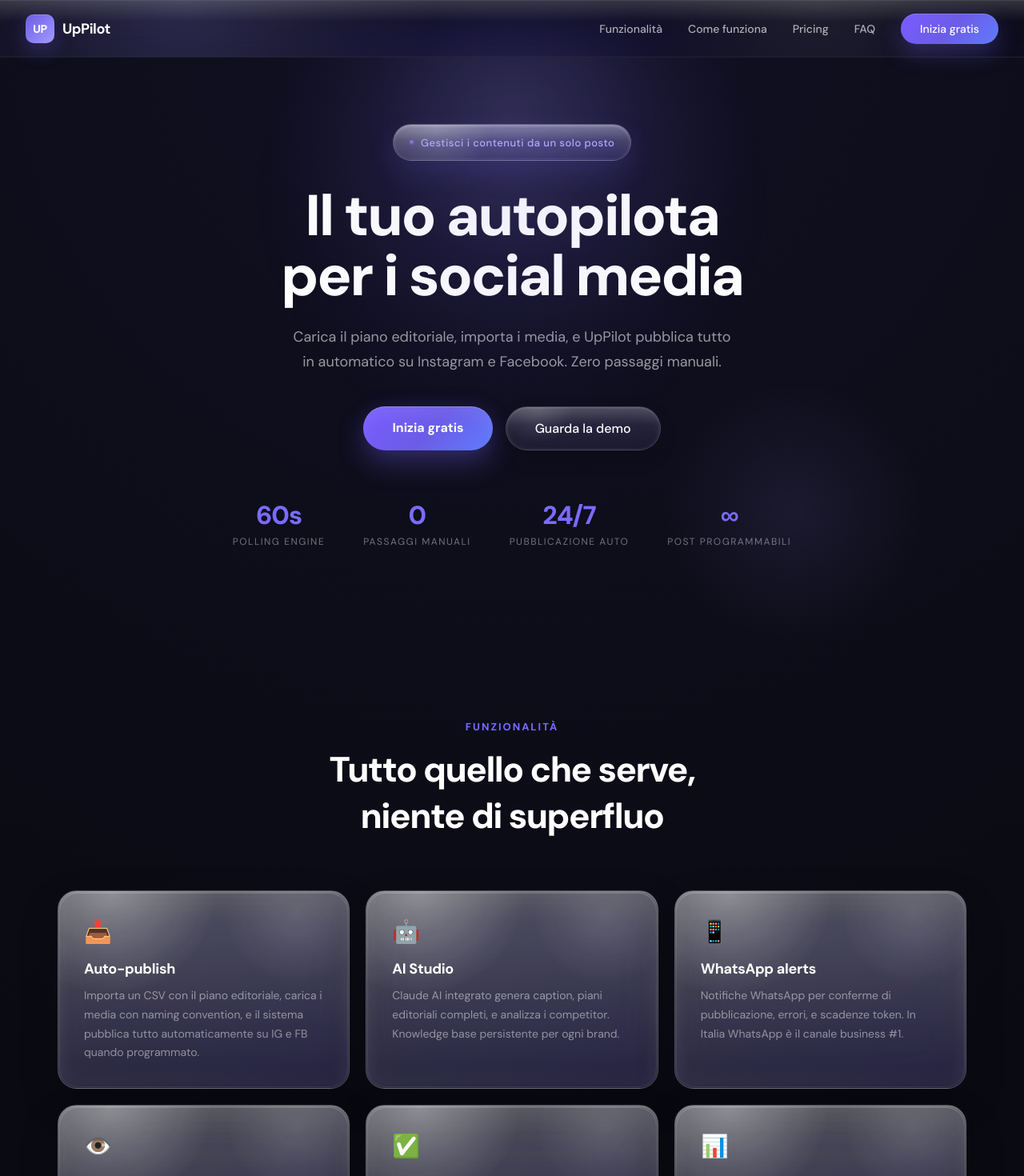
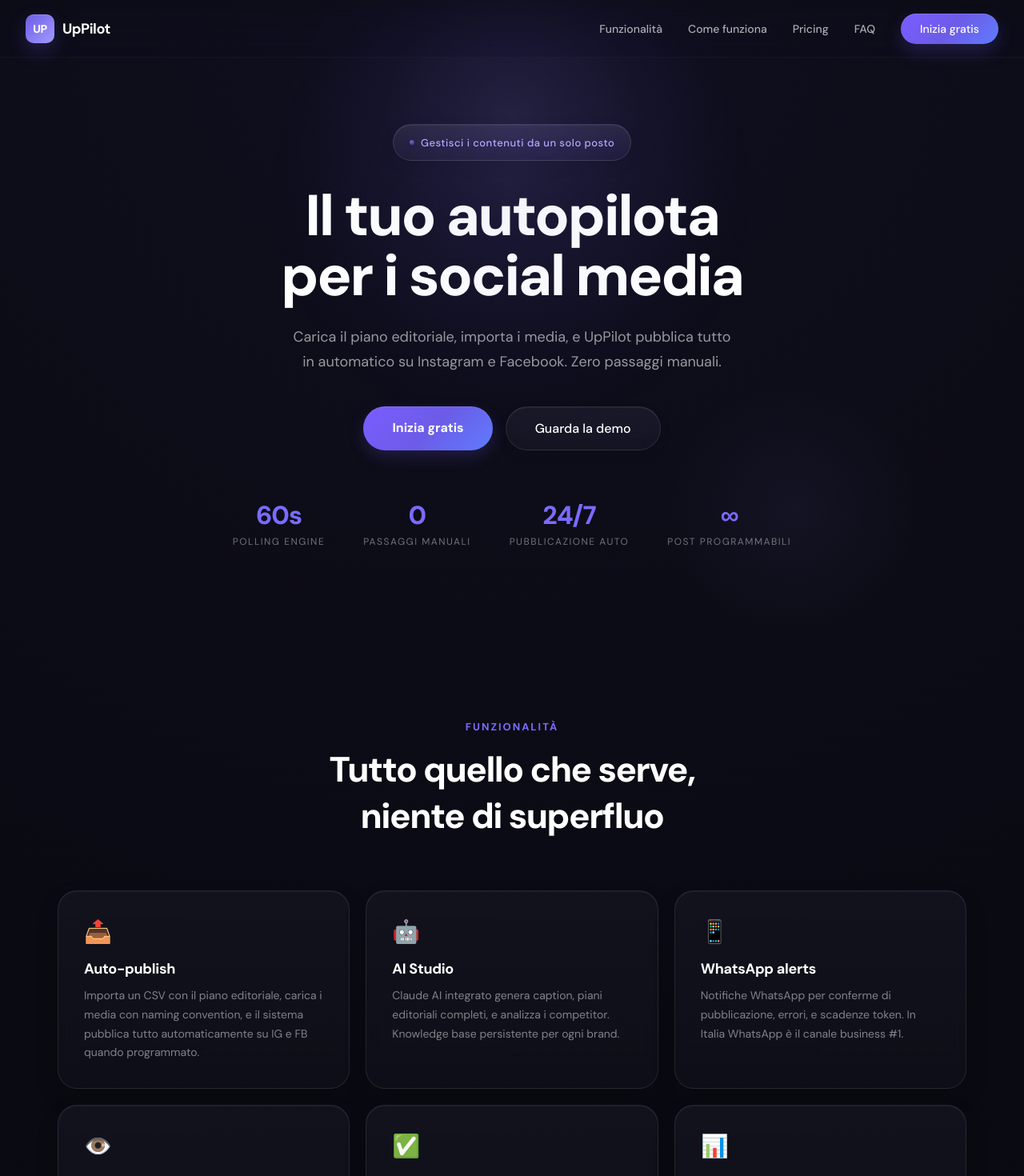
Before and after one commit to skiliz/landing-cosmos, a Next.js app: page / in a window 1280 px wide. Shown: the top 1470 px of the page at 80% size. Built offline with nearby package versions, Linux system fonts and the light colour scheme.

Commit message:
update landing design

```diff
--- a/app/globals.css
+++ b/app/globals.css
@@ -15,7 +15,7 @@
 
 body {
   background:
-    radial-gradient(circle at top, rgba(108, 92, 231, 0.08), transparent 28%),
+    radial-gradient(circle at top, rgba(108, 92, 231, 0.06), transparent 26%),
     linear-gradient(180deg, #0a0a12 0%, #090910 100%);
   font-family: "DM Sans", "Helvetica Neue", sans-serif;
   color: #fff;
@@ -75,43 +75,29 @@
   display: flex;
   align-items: center;
   justify-content: space-between;
-  border-bottom: 1px solid rgba(255, 255, 255, 0.07);
+  border-bottom: 1px solid rgba(255, 255, 255, 0.04);
   transition:
     background 0.35s ease,
     border-color 0.35s ease,
     box-shadow 0.35s ease,
     backdrop-filter 0.35s ease,
     -webkit-backdrop-filter 0.35s ease;
-  background: linear-gradient(180deg, rgba(14, 14, 24, 0.58), rgba(14, 14, 24, 0.22));
-  backdrop-filter: blur(16px) saturate(150%);
-  -webkit-backdrop-filter: blur(16px) saturate(150%);
-  box-shadow:
-    inset 0 1px 0 rgba(255, 255, 255, 0.08),
-    inset 0 -1px 0 rgba(255, 255, 255, 0.02);
+  background: linear-gradient(180deg, rgba(12, 12, 19, 0.42), rgba(12, 12, 19, 0.14));
+  backdrop-filter: blur(8px) saturate(120%);
+  -webkit-backdrop-filter: blur(8px) saturate(120%);
+  box-shadow: none;
 }
 
 .nav::before {
-  content: "";
-  position: absolute;
-  inset: 0;
-  background:
-    linear-gradient(180deg, rgba(255, 255, 255, 0.18), transparent 38%),
-    radial-gradient(circle at 18% 0%, rgba(162, 155, 254, 0.22), transparent 30%),
-    radial-gradient(circle at 80% 0%, rgba(255, 255, 255, 0.08), transparent 22%);
-  opacity: 0.9;
-  pointer-events: none;
+  content: none;
 }
 
 .nav.scrolled {
-  background: linear-gradient(180deg, rgba(18, 18, 30, 0.84), rgba(18, 18, 30, 0.52));
-  backdrop-filter: blur(28px) saturate(190%);
-  -webkit-backdrop-filter: blur(28px) saturate(190%);
-  border-bottom-color: rgba(255, 255, 255, 0.14);
-  box-shadow:
-    0 16px 44px rgba(0, 0, 0, 0.24),
-    0 0 36px rgba(108, 92, 231, 0.08),
-    inset 0 1px 0 rgba(255, 255, 255, 0.12),
-    inset 0 -1px 0 rgba(255, 255, 255, 0.03);
+  background: linear-gradient(180deg, rgba(16, 16, 26, 0.78), rgba(16, 16, 26, 0.4));
+  backdrop-filter: blur(14px) saturate(135%);
+  -webkit-backdrop-filter: blur(14px) saturate(135%);
+  border-bottom-color: rgba(255, 255, 255, 0.08);
+  box-shadow: 0 8px 22px rgba(0, 0, 0, 0.14);
 }
 
 .nav-logo {
@@ -171,17 +157,17 @@
   color: #fff !important;
   font-weight: 600;
   box-shadow:
-    inset 0 1px 0 rgba(255, 255, 255, 0.16),
-    0 12px 28px rgba(108, 92, 231, 0.3);
+    inset 0 1px 0 rgba(255, 255, 255, 0.12),
+    0 10px 22px rgba(108, 92, 231, 0.22);
   transition: transform 0.2s ease, box-shadow 0.25s ease, filter 0.2s ease;
 }
 
 .nav-cta:hover {
-  transform: translateY(-1px) scale(1.04);
+  transform: translateY(-1px);
   box-shadow:
-    inset 0 1px 0 rgba(255, 255, 255, 0.2),
-    0 18px 36px rgba(108, 92, 231, 0.38);
-  filter: brightness(1.04);
+    inset 0 1px 0 rgba(255, 255, 255, 0.14),
+    0 12px 26px rgba(108, 92, 231, 0.26);
+  filter: brightness(1.02);
 }
 
 /* ========================================== */
@@ -204,8 +190,8 @@
   position: absolute;
   inset: 0;
   background:
-    radial-gradient(circle at 50% 18%, rgba(255, 255, 255, 0.06), transparent 20%),
-    radial-gradient(circle at 50% 30%, rgba(108, 92, 231, 0.1), transparent 38%);
+    radial-gradient(circle at 50% 18%, rgba(255, 255, 255, 0.03), transparent 18%),
+    radial-gradient(circle at 50% 30%, rgba(108, 92, 231, 0.07), transparent 36%);
   pointer-events: none;
 }
 
@@ -216,7 +202,7 @@
   transform: translate(-50%, -50%);
   width: 600px;
   height: 600px;
-  background: radial-gradient(circle, rgba(108, 92, 231, 0.16) 0%, transparent 70%);
+  background: radial-gradient(circle, rgba(108, 92, 231, 0.11) 0%, transparent 68%);
   pointer-events: none;
 }
 
@@ -226,7 +212,7 @@
   right: 10%;
   width: 320px;
   height: 320px;
-  background: radial-gradient(circle, rgba(162, 155, 254, 0.09) 0%, transparent 72%);
+  background: radial-gradient(circle, rgba(162, 155, 254, 0.05) 0%, transparent 70%);
   pointer-events: none;
 }
 
@@ -236,40 +222,27 @@
   gap: 8px;
   padding: 10px 20px;
   border-radius: 999px;
-  border: 1px solid rgba(255, 255, 255, 0.18);
+  border: 1px solid rgba(255, 255, 255, 0.1);
   background:
-    linear-gradient(180deg, rgba(255, 255, 255, 0.2), rgba(255, 255, 255, 0.06)),
-    linear-gradient(135deg, rgba(255, 255, 255, 0.08), rgba(108, 92, 231, 0.08));
+    linear-gradient(180deg, rgba(255, 255, 255, 0.07), rgba(255, 255, 255, 0.025)),
+    linear-gradient(135deg, rgba(255, 255, 255, 0.015), rgba(108, 92, 231, 0.035));
   margin-bottom: 32px;
   min-height: 46px;
-  backdrop-filter: blur(24px) saturate(190%);
-  -webkit-backdrop-filter: blur(24px) saturate(190%);
+  backdrop-filter: blur(10px) saturate(130%);
+  -webkit-backdrop-filter: blur(10px) saturate(130%);
   box-shadow:
-    inset 0 1px 0 rgba(255, 255, 255, 0.22),
-    inset 0 12px 20px rgba(255, 255, 255, 0.05),
-    0 14px 34px rgba(108, 92, 231, 0.16);
+    inset 0 1px 0 rgba(255, 255, 255, 0.08),
+    0 6px 18px rgba(0, 0, 0, 0.1);
   position: relative;
   overflow: hidden;
 }
 
 .hero-badge::before {
-  content: "";
-  position: absolute;
-  inset: 0;
-  background:
-    linear-gradient(180deg, rgba(255, 255, 255, 0.2), transparent 45%),
-    radial-gradient(circle at 18% 0%, rgba(255, 255, 255, 0.22), transparent 28%);
-  pointer-events: none;
+  content: none;
 }
 
 .hero-badge::after {
-  content: "";
-  position: absolute;
-  inset: 1px;
-  border-radius: 999px;
-  border: 1px solid rgba(255, 255, 255, 0.08);
-  box-shadow: inset 0 1px 0 rgba(255, 255, 255, 0.12);
-  pointer-events: none;
+  content: none;
 }
 
 .hero-badge-dot {
@@ -277,9 +250,7 @@
   height: 6px;
   border-radius: 50%;
   background: radial-gradient(circle at 35% 35%, #d8d3ff, #7a5cff 58%, #6c5ce7 100%);
-  box-shadow:
-    0 0 10px rgba(122, 92, 255, 0.45),
-    0 0 18px rgba(122, 92, 255, 0.24);
+  box-shadow: 0 0 10px rgba(122, 92, 255, 0.22);
   animation: pulse 2s ease infinite;
   position: relative;
   z-index: 1;
@@ -337,10 +308,8 @@
   font-size: 16px;
   font-weight: 600;
   box-shadow:
-    inset 0 1px 0 rgba(255, 255, 255, 0.22),
-    inset 0 12px 16px rgba(255, 255, 255, 0.06),
-    0 16px 34px rgba(108, 92, 231, 0.32),
-    0 0 28px rgba(108, 92, 231, 0.12);
+    inset 0 1px 0 rgba(255, 255, 255, 0.1),
+    0 8px 20px rgba(108, 92, 231, 0.2);
   transition: box-shadow 0.3s ease, transform 0.2s ease, filter 0.2s ease;
   border: none;
   cursor: pointer;
@@ -350,66 +319,50 @@
 
 .btn-primary:hover {
   box-shadow:
-    inset 0 1px 0 rgba(255, 255, 255, 0.26),
-    inset 0 12px 18px rgba(255, 255, 255, 0.08),
-    0 20px 44px rgba(108, 92, 231, 0.42),
-    0 0 34px rgba(108, 92, 231, 0.18);
-  transform: translateY(-2px);
-  filter: brightness(1.05);
+    inset 0 1px 0 rgba(255, 255, 255, 0.12),
+    0 10px 24px rgba(108, 92, 231, 0.24);
+  transform: translateY(-1px);
+  filter: brightness(1.02);
 }
 
 .btn-secondary {
   padding: 16px 36px;
   border-radius: 999px;
-  border: 1px solid rgba(255, 255, 255, 0.16);
+  border: 1px solid rgba(255, 255, 255, 0.1);
   color: #fff;
   font-size: 16px;
   font-weight: 500;
   transition: border-color 0.3s ease, transform 0.2s ease, background 0.3s ease;
   background:
-    linear-gradient(180deg, rgba(255, 255, 255, 0.1), rgba(255, 255, 255, 0.03)),
-    linear-gradient(135deg, rgba(255, 255, 255, 0.04), rgba(108, 92, 231, 0.05));
-  backdrop-filter: blur(18px) saturate(165%);
-  -webkit-backdrop-filter: blur(18px) saturate(165%);
+    linear-gradient(180deg, rgba(255, 255, 255, 0.045), rgba(255, 255, 255, 0.018)),
+    linear-gradient(135deg, rgba(255, 255, 255, 0.01), rgba(108, 92, 231, 0.025));
+  backdrop-filter: blur(8px) saturate(125%);
+  -webkit-backdrop-filter: blur(8px) saturate(125%);
   cursor: pointer;
   box-shadow:
-    inset 0 1px 0 rgba(255, 255, 255, 0.12),
-    inset 0 10px 16px rgba(255, 255, 255, 0.04),
-    0 10px 24px rgba(0, 0, 0, 0.12);
+    inset 0 1px 0 rgba(255, 255, 255, 0.05),
+    0 6px 16px rgba(0, 0, 0, 0.08);
   position: relative;
   overflow: hidden;
 }
 
 .btn-secondary::before {
-  content: "";
-  position: absolute;
-  inset: 0;
-  background:
-    linear-gradient(180deg, rgba(255, 255, 255, 0.14), transparent 42%),
-    radial-gradient(circle at 20% 0%, rgba(255, 255, 255, 0.14), transparent 28%);
-  pointer-events: none;
+  content: none;
 }
 
 .btn-secondary::after {
-  content: "";
-  position: absolute;
-  inset: 1px;
-  border-radius: 999px;
-  border: 1px solid rgba(255, 255, 255, 0.06);
-  pointer-events: none;
+  content: none;
 }
 
 .btn-secondary:hover {
-  border-color: rgba(196, 211, 255, 0.3);
+  border-color: rgba(196, 211, 255, 0.16);
   background:
-    linear-gradient(180deg, rgba(255, 255, 255, 0.14), rgba(255, 255, 255, 0.05)),
-    linear-gradient(135deg, rgba(255, 255, 255, 0.06), rgba(108, 92, 231, 0.08));
-  transform: translateY(-2px);
+    linear-gradient(180deg, rgba(255, 255, 255, 0.055), rgba(255, 255, 255, 0.022)),
+    linear-gradient(135deg, rgba(255, 255, 255, 0.012), rgba(108, 92, 231, 0.03));
+  transform: translateY(-1px);
   box-shadow:
-    inset 0 1px 0 rgba(255, 255, 255, 0.14),
-    inset 0 12px 18px rgba(255, 255, 255, 0.05),
-    0 14px 32px rgba(0, 0, 0, 0.16),
-    0 0 24px rgba(108, 92, 231, 0.08);
+    inset 0 1px 0 rgba(255, 255, 255, 0.06),
+    0 8px 18px rgba(0, 0, 0, 0.1);
 }
 
 .hero-stats {
@@ -481,62 +434,36 @@
   position: relative;
   padding: 32px;
   border-radius: 24px;
-  border: 1px solid rgba(255, 255, 255, 0.18);
+  border: 1px solid rgba(255, 255, 255, 0.09);
   background:
-    linear-gradient(180deg, rgba(255, 255, 255, 0.2), rgba(255, 255, 255, 0.06)),
-    linear-gradient(135deg, rgba(255, 255, 255, 0.08), rgba(108, 92, 231, 0.08));
+    linear-gradient(180deg, rgba(20, 20, 30, 0.82), rgba(15, 15, 24, 0.92)),
+    linear-gradient(135deg, rgba(108, 92, 231, 0.03), rgba(108, 92, 231, 0.015));
   transition: all 0.35s ease;
   overflow: hidden;
-  backdrop-filter: blur(30px) saturate(190%);
-  -webkit-backdrop-filter: blur(30px) saturate(190%);
+  backdrop-filter: blur(10px) saturate(120%);
+  -webkit-backdrop-filter: blur(10px) saturate(120%);
   box-shadow:
-    inset 0 1px 0 rgba(255, 255, 255, 0.24),
-    inset 0 18px 28px rgba(255, 255, 255, 0.06),
-    0 20px 50px rgba(0, 0, 0, 0.2),
-    0 0 0 1px rgba(255, 255, 255, 0.02);
+    inset 0 1px 0 rgba(255, 255, 255, 0.05),
+    0 12px 28px rgba(0, 0, 0, 0.16);
 }
 
 .feature-card::before {
-  content: "";
-  position: absolute;
-  inset: 0;
-  background:
-    radial-gradient(circle at 18% 0%, rgba(255, 255, 255, 0.34), transparent 34%),
-    radial-gradient(circle at 82% 12%, rgba(255, 255, 255, 0.14), transparent 24%),
-    linear-gradient(180deg, rgba(255, 255, 255, 0.06), rgba(108, 92, 231, 0.07));
-  opacity: 0.95;
-  transition: opacity 0.35s ease;
-  pointer-events: none;
+  content: none;
 }
 
 .feature-card::after {
-  content: "";
-  position: absolute;
-  inset: 1px;
-  border-radius: 23px;
-  border: 1px solid rgba(255, 255, 255, 0.1);
-  box-shadow:
-    inset 0 1px 0 rgba(255, 255, 255, 0.18),
-    inset 0 -14px 24px rgba(255, 255, 255, 0.03);
-  pointer-events: none;
+  content: none;
 }
 
 .feature-card:hover {
-  border-color: rgba(196, 211, 255, 0.34);
+  border-color: rgba(162, 155, 254, 0.16);
   background:
-    linear-gradient(180deg, rgba(255, 255, 255, 0.24), rgba(255, 255, 255, 0.08)),
-    linear-gradient(135deg, rgba(255, 255, 255, 0.1), rgba(108, 92, 231, 0.1));
-  transform: translateY(-8px) scale(1.01);
+    linear-gradient(180deg, rgba(22, 22, 34, 0.86), rgba(16, 16, 26, 0.94)),
+    linear-gradient(135deg, rgba(108, 92, 231, 0.04), rgba(108, 92, 231, 0.02));
+  transform: translateY(-3px);
   box-shadow:
-    inset 0 1px 0 rgba(255, 255, 255, 0.28),
-    inset 0 18px 30px rgba(255, 255, 255, 0.08),
-    0 24px 60px rgba(0, 0, 0, 0.26),
-    0 0 36px rgba(149, 193, 255, 0.12),
-    0 0 56px rgba(108, 92, 231, 0.14);
-}
-
-.feature-card:hover::before {
-  opacity: 1;
+    inset 0 1px 0 rgba(255, 255, 255, 0.06),
+    0 14px 30px rgba(0, 0, 0, 0.18);
 }
 
 .feature-icon {
@@ -577,7 +504,7 @@
   left: 0;
   right: 0;
   bottom: 0;
-  background: linear-gradient(180deg, transparent, rgba(108, 92, 231, 0.03) 50%, transparent);
+  background: linear-gradient(180deg, transparent, rgba(108, 92, 231, 0.02) 50%, transparent);
   pointer-events: none;
 }
 
@@ -598,50 +525,32 @@
   padding: 40px 32px;
   border-radius: 24px;
   background:
-    linear-gradient(180deg, rgba(255, 255, 255, 0.18), rgba(255, 255, 255, 0.05)),
-    linear-gradient(135deg, rgba(255, 255, 255, 0.06), rgba(108, 92, 231, 0.07));
-  border: 1px solid rgba(255, 255, 255, 0.16);
-  backdrop-filter: blur(28px) saturate(180%);
-  -webkit-backdrop-filter: blur(28px) saturate(180%);
+    linear-gradient(180deg, rgba(19, 19, 29, 0.84), rgba(14, 14, 22, 0.92)),
+    linear-gradient(135deg, rgba(108, 92, 231, 0.025), rgba(108, 92, 231, 0.012));
+  border: 1px solid rgba(255, 255, 255, 0.09);
+  backdrop-filter: blur(10px) saturate(120%);
+  -webkit-backdrop-filter: blur(10px) saturate(120%);
   box-shadow:
-    inset 0 1px 0 rgba(255, 255, 255, 0.2),
-    inset 0 16px 24px rgba(255, 255, 255, 0.05),
-    0 18px 46px rgba(0, 0, 0, 0.2);
+    inset 0 1px 0 rgba(255, 255, 255, 0.05),
+    0 12px 28px rgba(0, 0, 0, 0.16);
   transition: transform 0.3s ease, border-color 0.3s ease, box-shadow 0.3s ease;
   overflow: hidden;
 }
 
 .how-card::before {
-  content: "";
-  position: absolute;
-  inset: 0;
-  background:
-    radial-gradient(circle at 18% 0%, rgba(255, 255, 255, 0.28), transparent 32%),
-    radial-gradient(circle at 82% 12%, rgba(255, 255, 255, 0.12), transparent 24%),
-    linear-gradient(180deg, rgba(255, 255, 255, 0.05), rgba(108, 92, 231, 0.06));
-  pointer-events: none;
+  content: none;
 }
 
 .how-card::after {
-  content: "";
-  position: absolute;
-  inset: 1px;
-  border-radius: 23px;
-  border: 1px solid rgba(255, 255, 255, 0.08);
-  box-shadow:
-    inset 0 1px 0 rgba(255, 255, 255, 0.14),
-    inset 0 -14px 22px rgba(255, 255, 255, 0.03);
-  pointer-events: none;
+  content: none;
 }
 
 .how-card:hover {
-  transform: translateY(-6px);
-  border-color: rgba(196, 211, 255, 0.3);
+  transform: translateY(-3px);
+  border-color: rgba(162, 155, 254, 0.16);
   box-shadow:
-    inset 0 1px 0 rgba(255, 255, 255, 0.24),
-    inset 0 18px 26px rgba(255, 255, 255, 0.06),
-    0 22px 54px rgba(0, 0, 0, 0.24),
-    0 0 28px rgba(108, 92, 231, 0.08);
+    inset 0 1px 0 rgba(255, 255, 255, 0.06),
+    0 14px 30px rgba(0, 0, 0, 0.18);
 }
 
 .how-card-num {
@@ -658,7 +567,7 @@
   width: 48px;
   height: 48px;
   border-radius: 14px;
-  background: linear-gradient(135deg, rgba(108, 92, 231, 0.24), rgba(162, 155, 254, 0.12));
+  background: linear-gradient(135deg, rgba(108, 92, 231, 0.18), rgba(162, 155, 254, 0.08));
   display: flex;
   align-items: center;
   justify-content: center;
@@ -667,8 +576,8 @@
   font-weight: 800;
   color: #a29bfe;
   box-shadow:
-    inset 0 1px 0 rgba(255, 255, 255, 0.18),
-    0 10px 24px rgba(108, 92, 231, 0.12);
+    inset 0 1px 0 rgba(255, 255, 255, 0.1),
+    0 8px 18px rgba(108, 92, 231, 0.08);
 }
 
 .how-card h3 {
@@ -738,71 +647,42 @@
   overflow: hidden;
   padding: 36px;
   border-radius: 26px;
-  border: 1px solid rgba(255, 255, 255, 0.18);
+  border: 1px solid rgba(255, 255, 255, 0.09);
   background:
-    linear-gradient(180deg, rgba(255, 255, 255, 0.2), rgba(255, 255, 255, 0.06)),
-    linear-gradient(135deg, rgba(255, 255, 255, 0.08), rgba(108, 92, 231, 0.08));
-  backdrop-filter: blur(30px) saturate(195%);
-  -webkit-backdrop-filter: blur(30px) saturate(195%);
+    linear-gradient(180deg, rgba(20, 20, 31, 0.84), rgba(15, 15, 24, 0.94)),
+    linear-gradient(135deg, rgba(108, 92, 231, 0.035), rgba(108, 92, 231, 0.015));
+  backdrop-filter: blur(10px) saturate(122%);
+  -webkit-backdrop-filter: blur(10px) saturate(122%);
   box-shadow:
-    inset 0 1px 0 rgba(255, 255, 255, 0.24),
-    inset 0 18px 30px rgba(255, 255, 255, 0.05),
-    0 22px 55px rgba(0, 0, 0, 0.22),
-    0 0 0 1px rgba(255, 255, 255, 0.02);
+    inset 0 1px 0 rgba(255, 255, 255, 0.05),
+    0 14px 30px rgba(0, 0, 0, 0.18);
   transition: border-color 0.3s ease, transform 0.25s ease, box-shadow 0.3s ease;
 }
 
 .price-card::before {
-  content: "";
-  position: absolute;
-  inset: 0;
-  background:
-    radial-gradient(circle at 16% 0%, rgba(255, 255, 255, 0.32), transparent 34%),
-    radial-gradient(circle at 82% 10%, rgba(255, 255, 255, 0.12), transparent 24%),
-    linear-gradient(180deg, rgba(255, 255, 255, 0.04), rgba(108, 92, 231, 0.06));
-  opacity: 0.95;
-  transition: opacity 0.3s ease;
-  pointer-events: none;
+  content: none;
 }
 
 .price-card::after {
-  content: "";
-  position: absolute;
-  inset: 1px;
-  border-radius: 25px;
-  border: 1px solid rgba(255, 255, 255, 0.1);
-  box-shadow:
-    inset 0 1px 0 rgba(255, 255, 255, 0.18),
-    inset 0 -16px 26px rgba(255, 255, 255, 0.03);
-  pointer-events: none;
+  content: none;
 }
 
 .price-card:hover {
-  transform: translateY(-6px);
-  border-color: rgba(196, 211, 255, 0.34);
+  transform: translateY(-3px);
+  border-color: rgba(162, 155, 254, 0.18);
   box-shadow:
-    inset 0 1px 0 rgba(255, 255, 255, 0.28),
-    inset 0 18px 30px rgba(255, 255, 255, 0.08),
-    0 24px 60px rgba(0, 0, 0, 0.24),
-    0 0 38px rgba(149, 193, 255, 0.1),
-    0 0 58px rgba(108, 92, 231, 0.14);
-}
-
-.price-card:hover::before {
-  opacity: 1;
+    inset 0 1px 0 rgba(255, 255, 255, 0.06),
+    0 16px 34px rgba(0, 0, 0, 0.2);
 }
 
 .price-card.highlight {
   border-color: rgba(162, 155, 254, 0.34);
   background:
-    linear-gradient(180deg, rgba(255, 255, 255, 0.24), rgba(255, 255, 255, 0.08)),
-    linear-gradient(135deg, rgba(255, 255, 255, 0.08), rgba(108, 92, 231, 0.12));
+    linear-gradient(180deg, rgba(23, 23, 35, 0.88), rgba(16, 16, 26, 0.96)),
+    linear-gradient(135deg, rgba(108, 92, 231, 0.05), rgba(108, 92, 231, 0.02));
   box-shadow:
-    inset 0 1px 0 rgba(255, 255, 255, 0.28),
-    inset 0 18px 30px rgba(255, 255, 255, 0.07),
-    0 24px 60px rgba(0, 0, 0, 0.24),
-    0 0 34px rgba(149, 193, 255, 0.1),
-    0 0 50px rgba(108, 92, 231, 0.18);
+    inset 0 1px 0 rgba(255, 255, 255, 0.06),
+    0 16px 34px rgba(0, 0, 0, 0.2);
 }
 
 .price-card-badge {
@@ -818,8 +698,8 @@
   text-transform: uppercase;
   letter-spacing: 1px;
   box-shadow:
-    inset 0 1px 0 rgba(255, 255, 255, 0.18),
-    0 8px 24px rgba(108, 92, 231, 0.2);
+    inset 0 1px 0 rgba(255, 255, 255, 0.1),
+    0 6px 16px rgba(108, 92, 231, 0.14);
 }
 
 .price-plan {
@@ -909,18 +789,18 @@
   margin-top: 32px;
   padding: 24px 36px;
   border-radius: 18px;
-  background: linear-gradient(135deg, rgba(108, 92, 231, 0.1), rgba(162, 155, 254, 0.05));
-  border: 1px solid rgba(108, 92, 231, 0.2);
+  background: linear-gradient(135deg, rgba(108, 92, 231, 0.08), rgba(162, 155, 254, 0.035));
+  border: 1px solid rgba(108, 92, 231, 0.16);
   display: flex;
   align-items: center;
   justify-content: space-between;
   flex-wrap: wrap;
   gap: 16px;
-  backdrop-filter: blur(14px);
-  -webkit-backdrop-filter: blur(14px);
+  backdrop-filter: blur(10px);
+  -webkit-backdrop-filter: blur(10px);
   box-shadow:
-    inset 0 1px 0 rgba(255, 255, 255, 0.06),
-    0 12px 30px rgba(0, 0, 0, 0.16);
+    inset 0 1px 0 rgba(255, 255, 255, 0.04),
+    0 10px 24px rgba(0, 0, 0, 0.14);
 }
 
 .founding-banner h4 {
@@ -997,59 +877,43 @@
 
 .faq-item {
   border-radius: 14px;
-  border: 1px solid rgba(255, 255, 255, 0.14);
+  border: 1px solid rgba(255, 255, 255, 0.09);
   background:
-    linear-gradient(180deg, rgba(255, 255, 255, 0.12), rgba(255, 255, 255, 0.04)),
-    linear-gradient(135deg, rgba(255, 255, 255, 0.04), rgba(108, 92, 231, 0.05));
+    linear-gradient(180deg, rgba(18, 18, 28, 0.84), rgba(14, 14, 22, 0.94)),
+    linear-gradient(135deg, rgba(108, 92, 231, 0.02), rgba(108, 92, 231, 0.01));
   overflow: hidden;
   transition: all 0.3s ease;
-  backdrop-filter: blur(20px) saturate(170%);
-  -webkit-backdrop-filter: blur(20px) saturate(170%);
+  backdrop-filter: blur(8px) saturate(122%);
+  -webkit-backdrop-filter: blur(8px) saturate(122%);
   box-shadow:
-    inset 0 1px 0 rgba(255, 255, 255, 0.12),
-    inset 0 10px 16px rgba(255, 255, 255, 0.04),
-    0 10px 24px rgba(0, 0, 0, 0.1);
+    inset 0 1px 0 rgba(255, 255, 255, 0.05),
+    0 8px 18px rgba(0, 0, 0, 0.1);
   position: relative;
 }
 
 .faq-item::before {
-  content: "";
-  position: absolute;
-  inset: 0;
-  background:
-    linear-gradient(180deg, rgba(255, 255, 255, 0.12), transparent 40%),
-    radial-gradient(circle at 20% 0%, rgba(255, 255, 255, 0.14), transparent 28%);
-  pointer-events: none;
+  content: none;
 }
 
 .faq-item::after {
-  content: "";
-  position: absolute;
-  inset: 1px;
-  border-radius: 13px;
-  border: 1px solid rgba(255, 255, 255, 0.06);
-  pointer-events: none;
+  content: none;
 }
 
 .faq-item:hover {
-  border-color: rgba(196, 211, 255, 0.22);
+  border-color: rgba(162, 155, 254, 0.14);
   box-shadow:
-    inset 0 1px 0 rgba(255, 255, 255, 0.14),
-    inset 0 10px 18px rgba(255, 255, 255, 0.05),
-    0 14px 30px rgba(0, 0, 0, 0.14),
-    0 0 22px rgba(108, 92, 231, 0.06);
+    inset 0 1px 0 rgba(255, 255, 255, 0.06),
+    0 10px 22px rgba(0, 0, 0, 0.12);
 }
 
 .faq-item.open {
   border-color: rgba(108, 92, 231, 0.3);
   background:
-    linear-gradient(180deg, rgba(255, 255, 255, 0.14), rgba(255, 255, 255, 0.05)),
-    linear-gradient(135deg, rgba(255, 255, 255, 0.05), rgba(108, 92, 231, 0.08));
+    linear-gradient(180deg, rgba(20, 20, 31, 0.88), rgba(15, 15, 24, 0.96)),
+    linear-gradient(135deg, rgba(108, 92, 231, 0.03), rgba(108, 92, 231, 0.015));
   box-shadow:
-    inset 0 1px 0 rgba(255, 255, 255, 0.16),
-    inset 0 10px 18px rgba(255, 255, 255, 0.05),
-    0 16px 34px rgba(0, 0, 0, 0.14),
-    0 0 26px rgba(108, 92, 231, 0.08);
+    inset 0 1px 0 rgba(255, 255, 255, 0.06),
+    0 10px 24px rgba(0, 0, 0, 0.12);
 }
 
 .faq-btn {
@@ -1078,7 +942,7 @@
   font-size: 20px;
   transition: transform 0.2s ease, color 0.2s ease, text-shadow 0.2s ease;
   flex-shrink: 0;
-  text-shadow: 0 0 12px rgba(108, 92, 231, 0.16);
+  text-shadow: none;
 }
 
 .faq-item.open .faq-icon {
@@ -1115,42 +979,25 @@
   padding: 60px 48px;
   border-radius: 28px;
   background:
-    linear-gradient(180deg, rgba(255, 255, 255, 0.18), rgba(255, 255, 255, 0.06)),
-    linear-gradient(135deg, rgba(255, 255, 255, 0.06), rgba(108, 92, 231, 0.1));
-  border: 1px solid rgba(255, 255, 255, 0.14);
+    linear-gradient(180deg, rgba(21, 21, 32, 0.86), rgba(15, 15, 24, 0.96)),
+    linear-gradient(135deg, rgba(108, 92, 231, 0.035), rgba(108, 92, 231, 0.015));
+  border: 1px solid rgba(255, 255, 255, 0.09);
   text-align: center;
   position: relative;
   overflow: hidden;
-  backdrop-filter: blur(28px) saturate(180%);
-  -webkit-backdrop-filter: blur(28px) saturate(180%);
+  backdrop-filter: blur(10px) saturate(122%);
+  -webkit-backdrop-filter: blur(10px) saturate(122%);
   box-shadow:
-    inset 0 1px 0 rgba(255, 255, 255, 0.18),
-    inset 0 18px 28px rgba(255, 255, 255, 0.05),
-    0 24px 64px rgba(0, 0, 0, 0.24),
-    0 0 46px rgba(108, 92, 231, 0.1);
+    inset 0 1px 0 rgba(255, 255, 255, 0.05),
+    0 16px 34px rgba(0, 0, 0, 0.18);
 }
 
 .cta-box::before {
-  content: "";
-  position: absolute;
-  inset: 0;
-  background:
-    linear-gradient(180deg, rgba(255, 255, 255, 0.18), transparent 42%),
-    radial-gradient(circle at 18% 0%, rgba(255, 255, 255, 0.22), transparent 28%),
-    radial-gradient(circle at 82% 16%, rgba(162, 155, 254, 0.12), transparent 26%);
-  pointer-events: none;
+  content: none;
 }
 
 .cta-box::after {
-  content: "";
-  position: absolute;
-  inset: 1px;
-  border-radius: 27px;
-  border: 1px solid rgba(255, 255, 255, 0.08);
-  box-shadow:
-    inset 0 1px 0 rgba(255, 255, 255, 0.12),
-    inset 0 -18px 24px rgba(255, 255, 255, 0.02);
-  pointer-events: none;
+  content: none;
 }
 
 .cta-glow {
@@ -1159,9 +1006,9 @@
   right: -100px;
   width: 300px;
   height: 300px;
-  background: radial-gradient(circle, rgba(108, 92, 231, 0.16), transparent 68%);
+  background: radial-gradient(circle, rgba(108, 92, 231, 0.08), transparent 66%);
   pointer-events: none;
-  filter: blur(10px);
+  filter: blur(18px);
 }
 
 .cta-box h2 {
```
